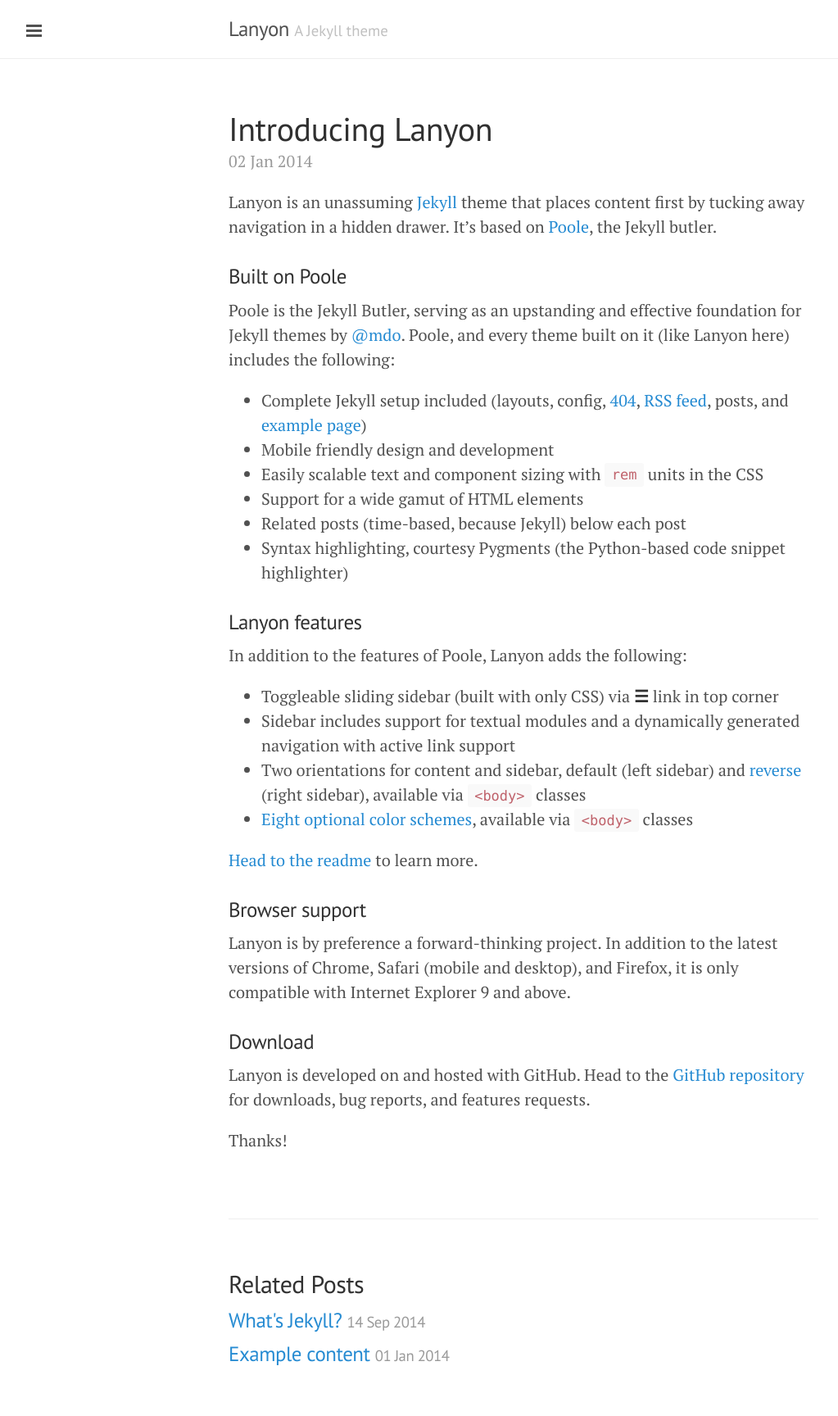
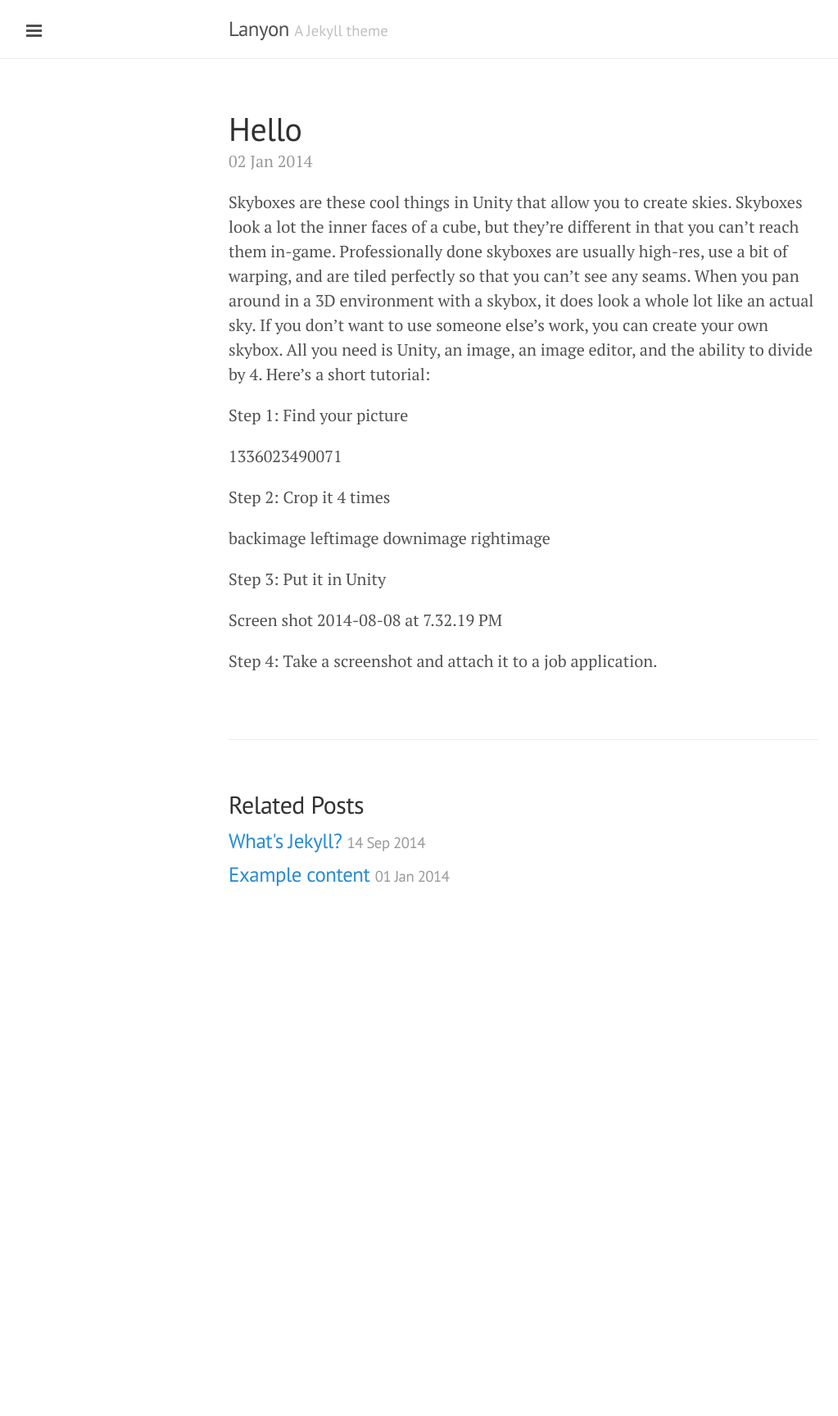
Before and after one commit to apiotrow/apiotrow.github.io, a Jekyll site: the page built from _posts/2014-01-02-introducing-lanyon.md, in a window 1280 px wide. Shown: the whole page at 82% size, without its empty margins (1-1024 px from the left). Built offline with Jekyll 4.4.1, drawn with Linux system fonts in a browser that asks for light colours; Markdown is read by kramdown in place of the engine named in the settings; after the commit the page ends 1143 px from its top, so only the background shows below that.

Commit message:
Update 2014-01-02-introducing-lanyon.md

```diff
--- a/_posts/2014-01-02-introducing-lanyon.md
+++ b/_posts/2014-01-02-introducing-lanyon.md
@@ -1,38 +1,20 @@
 ---
 layout: post
-title: Introducing Lanyon
+title: Hello
 ---
 
-Lanyon is an unassuming [Jekyll](http://jekyllrb.com) theme that places content first by tucking away navigation in a hidden drawer. It's based on [Poole](http://getpoole.com), the Jekyll butler.
+Skyboxes are these cool things in Unity that allow you to create skies. Skyboxes look a lot the inner faces of a cube, but they're different in that you can't reach them in-game. Professionally done skyboxes are usually high-res, use a bit of warping, and are tiled perfectly so that you can't see any seams. When you pan around in a 3D environment with a skybox, it does look a whole lot like an actual sky. If you don't want to use someone else's work, you can create your own skybox. All you need is Unity, an image, an image editor, and the ability to divide by 4. Here's a short tutorial:
 
-### Built on Poole
+Step 1: Find your picture
 
-Poole is the Jekyll Butler, serving as an upstanding and effective foundation for Jekyll themes by [@mdo](https://twitter.com/mdo). Poole, and every theme built on it (like Lanyon here) includes the following:
+1336023490071
 
-* Complete Jekyll setup included (layouts, config, [404](/404), [RSS feed](/atom.xml), posts, and [example page](/about))
-* Mobile friendly design and development
-* Easily scalable text and component sizing with `rem` units in the CSS
-* Support for a wide gamut of HTML elements
-* Related posts (time-based, because Jekyll) below each post
-* Syntax highlighting, courtesy Pygments (the Python-based code snippet highlighter)
+Step 2: Crop it 4 times
 
-### Lanyon features
+backimage leftimage downimage rightimage
 
-In addition to the features of Poole, Lanyon adds the following:
+Step 3: Put it in Unity
 
-* Toggleable sliding sidebar (built with only CSS) via **☰** link in top corner
-* Sidebar includes support for textual modules and a dynamically generated navigation with active link support
-* Two orientations for content and sidebar, default (left sidebar) and [reverse](https://github.com/poole/lanyon#reverse-layout) (right sidebar), available via `<body>` classes
-* [Eight optional color schemes](https://github.com/poole/lanyon#themes), available via `<body>` classes
+Screen shot 2014-08-08 at 7.32.19 PM
 
-[Head to the readme](https://github.com/poole/lanyon#readme) to learn more.
-
-### Browser support
-
-Lanyon is by preference a forward-thinking project. In addition to the latest versions of Chrome, Safari (mobile and desktop), and Firefox, it is only compatible with Internet Explorer 9 and above.
-
-### Download
-
-Lanyon is developed on and hosted with GitHub. Head to the <a href="https://github.com/poole/lanyon">GitHub repository</a> for downloads, bug reports, and features requests.
-
-Thanks!
+Step 4: Take a screenshot and attach it to a job application.
```
